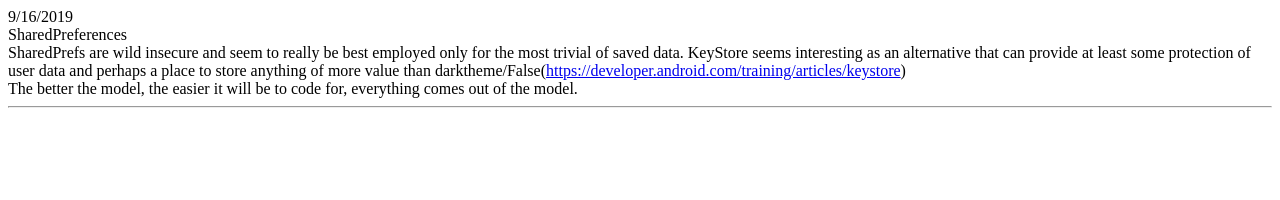
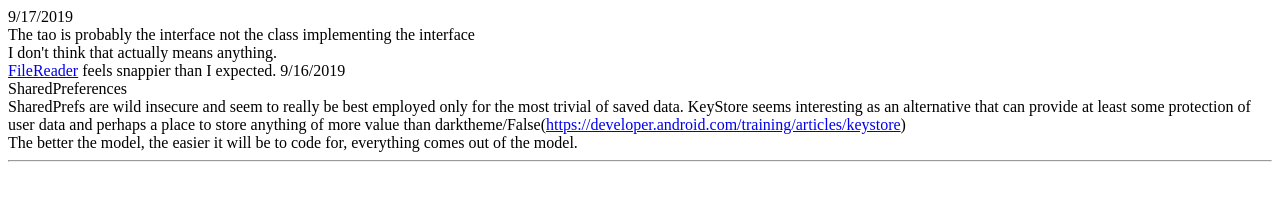
Before and after one commit to stilljack/stilljack.github.io, a plain HTML site: page index.html in a window 1280 px wide. Drawn offline with Linux system fonts and the light colour scheme.

Commit message:
Update index.html

```diff
--- a/index.html
+++ b/index.html
@@ -3,6 +3,10 @@
 <title>Daily Reflections/Raw HTML editing</title>
 </head>
 <body>
+ 9/17/2019<br>
+ The tao is probably the interface not the class implementing the interface<br>
+ I don't think that actually means anything.<br>
+ <a href="https://developer.android.com/reference/java/io/FileReader">FileReader</a> feels snappier than I expected.
  9/16/2019<br>
  SharedPreferences<br>
  SharedPrefs are wild insecure and seem to really be best employed only for the most trivial of saved data. KeyStore seems interesting as an alternative
```
